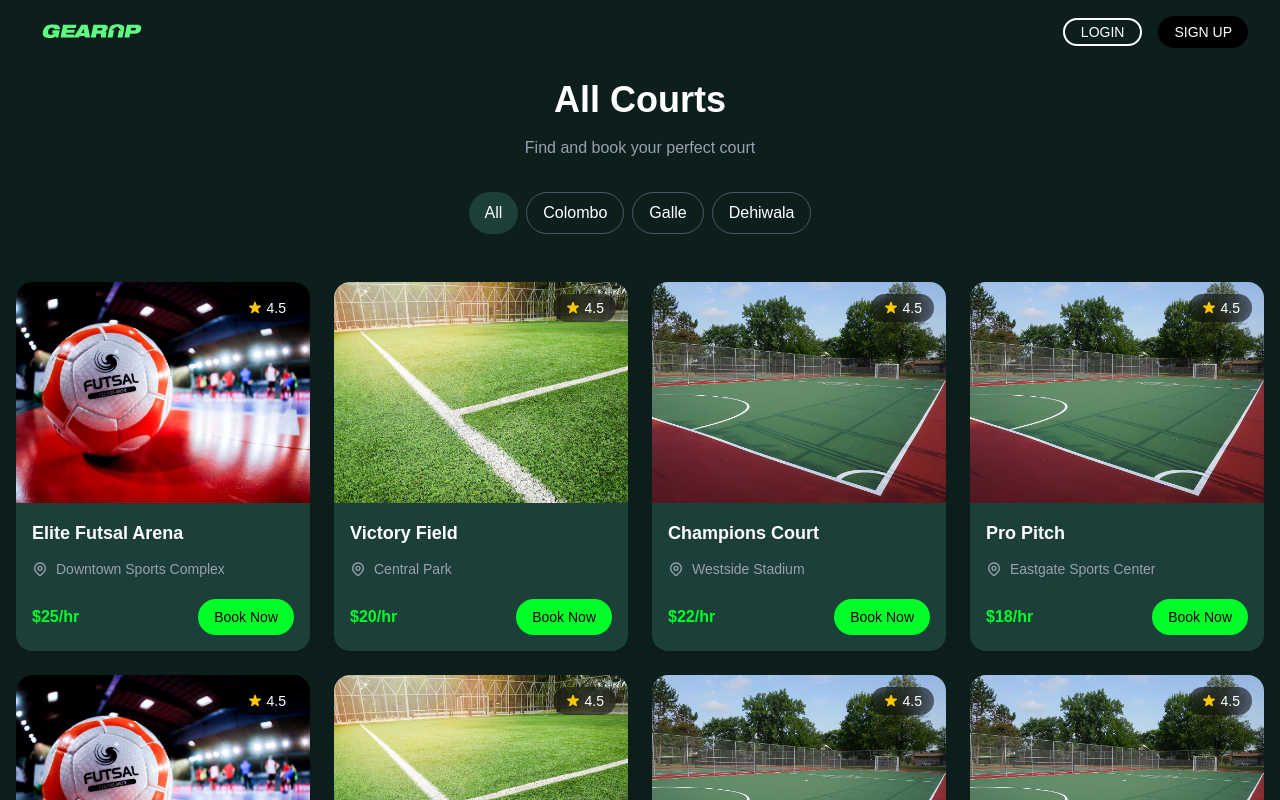
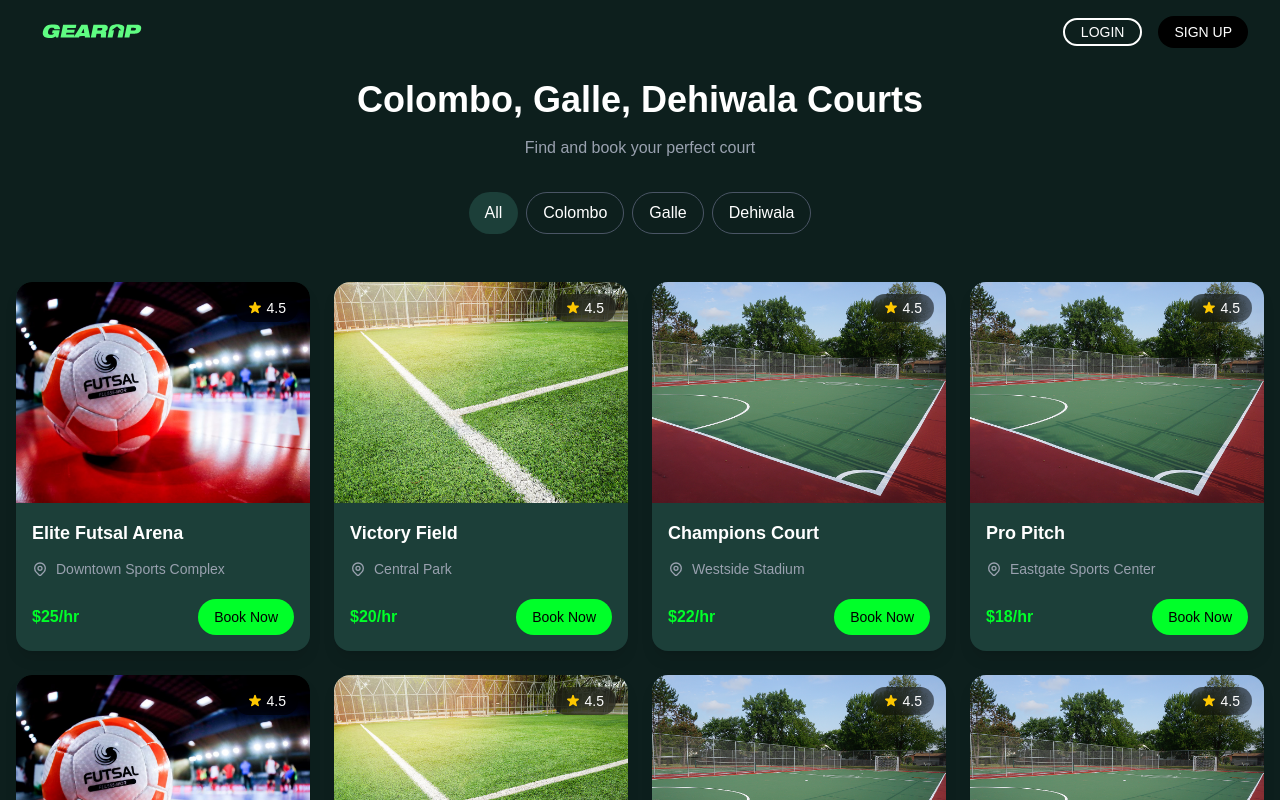
Before and after one commit to Omni-2024/Gearup, a Next.js app in the folder gearup-client/: page /courts in a window 1280 px wide. Shown: the top 800 px of the page. Built offline with nearby package versions, Linux system fonts and the light colour scheme.

Commit message:
feat: Enhance CourtsPage and FeaturedPlaces with dynamic area filtering

```diff
--- a/gearup-client/src/app/courts/page.tsx
+++ b/gearup-client/src/app/courts/page.tsx
@@ -73,21 +73,33 @@ const courts = [
 
 export default function CourtsPage() {
   const [selectedArea, setSelectedArea] = useState("all");
-  const areas = ["all", "Colombo", "Galle", "Dehiwala"];
+
+  // Dynamically get unique areas and add "all" option at the beginning
+  const areas = ["all", ...Array.from(new Set(courts.map(court => court.area)))];
 
   const filteredCourts = courts.filter(court =>
     selectedArea === "all" || court.area === selectedArea
   );
 
+  const getHeaderText = () => {
+    if (selectedArea === "all") {
+      // Get unique areas and join them with commas
+      const allAreas = Array.from(new Set(courts.map(court => court.area))).join(", ");
+      return `${allAreas} Courts`;
+    }
+    return `${selectedArea} Courts`;
+  };
+
   return (
     <div className="min-h-screen bg-[#0D1F1D] py-20 px-4">
       <div className="container mx-auto">
         <motion.h1
+          key={selectedArea}
           initial={{ opacity: 0, y: -20 }}
           animate={{ opacity: 1, y: 0 }}
           className="text-4xl font-bold text-white text-center mb-4"
         >
-          All Courts
+          {getHeaderText()}
         </motion.h1>
         <motion.p
           initial={{ opacity: 0, y: -20 }}
@@ -114,7 +126,7 @@ export default function CourtsPage() {
                   : 'bg-transparent border border-gray-600 text-white hover:border-[#00FF29] hover:text-[#00FF29]'
               } rounded-full transition-colors capitalize`}
             >
-              {area}
+              {area === "all" ? "All" : area}
             </motion.button>
           ))}
         </div>
--- a/gearup-client/src/components/home/FeaturedPlaces.tsx
+++ b/gearup-client/src/components/home/FeaturedPlaces.tsx
@@ -78,11 +78,12 @@ export const FeaturedPlaces = () => {
     },
   ];
 
+  // Dynamically get unique areas from featuredCourts
+  const areas = Array.from(new Set(featuredCourts.map(court => court.area)));
+
   const filteredCourts = featuredCourts.filter(court =>
     selectedArea === "all" || court.area === selectedArea
   );
-
-  const areas = ["Colombo", "Galle", "Dehiwala"];
 
   const responsive = {
     superLargeDesktop: {
@@ -139,7 +140,7 @@ export const FeaturedPlaces = () => {
           </div>
           <Link href="/courts" className="text-[#00FF29] hover:underline group flex items-center">
             View All
-            <span className="inline-block transition-transform group-hover:translate-x-1">→</span>
+            <span className="pl-1 inline-block transition-transform group-hover:translate-x-1">→</span>
           </Link>
         </div>
 
```
